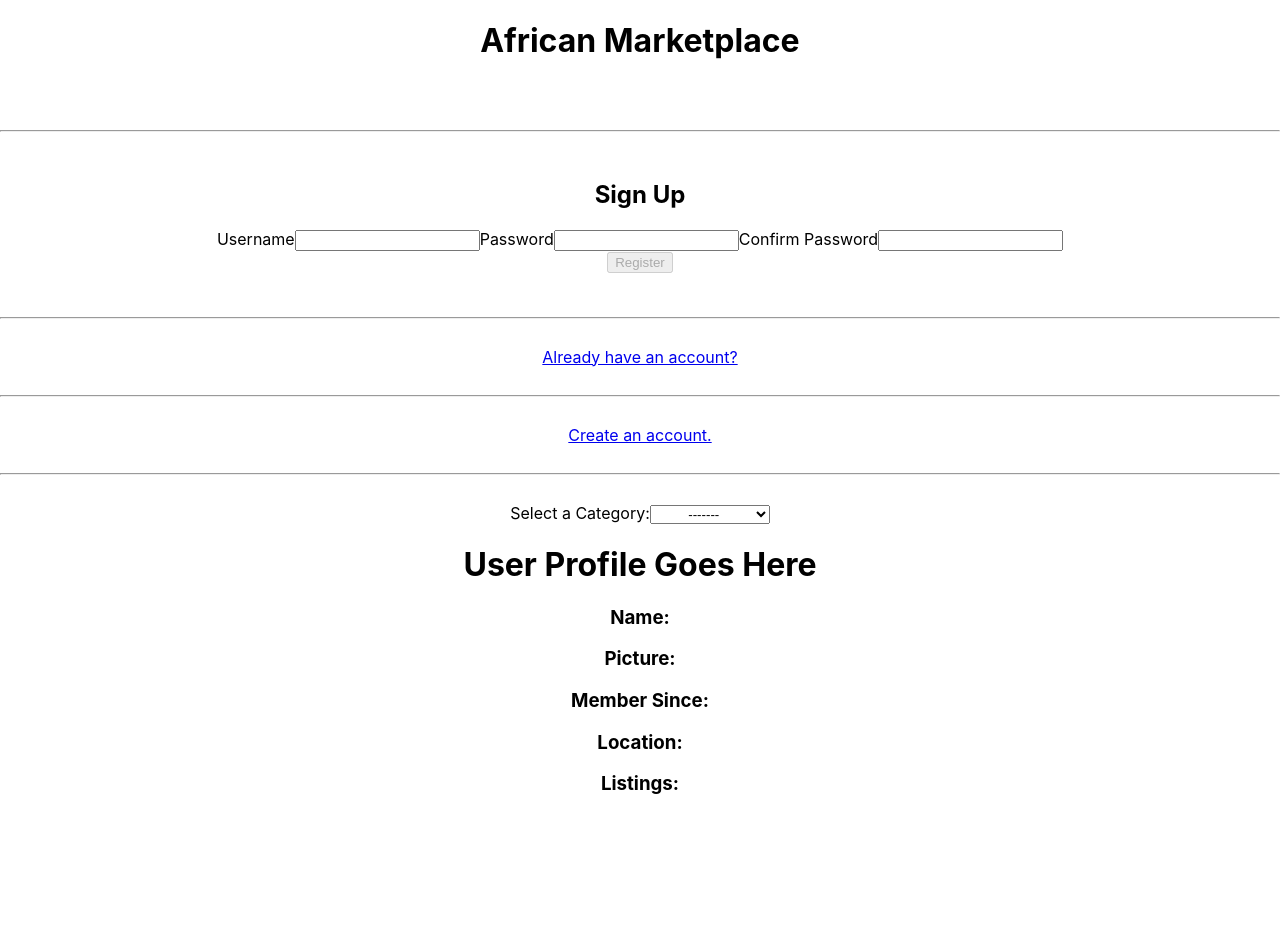
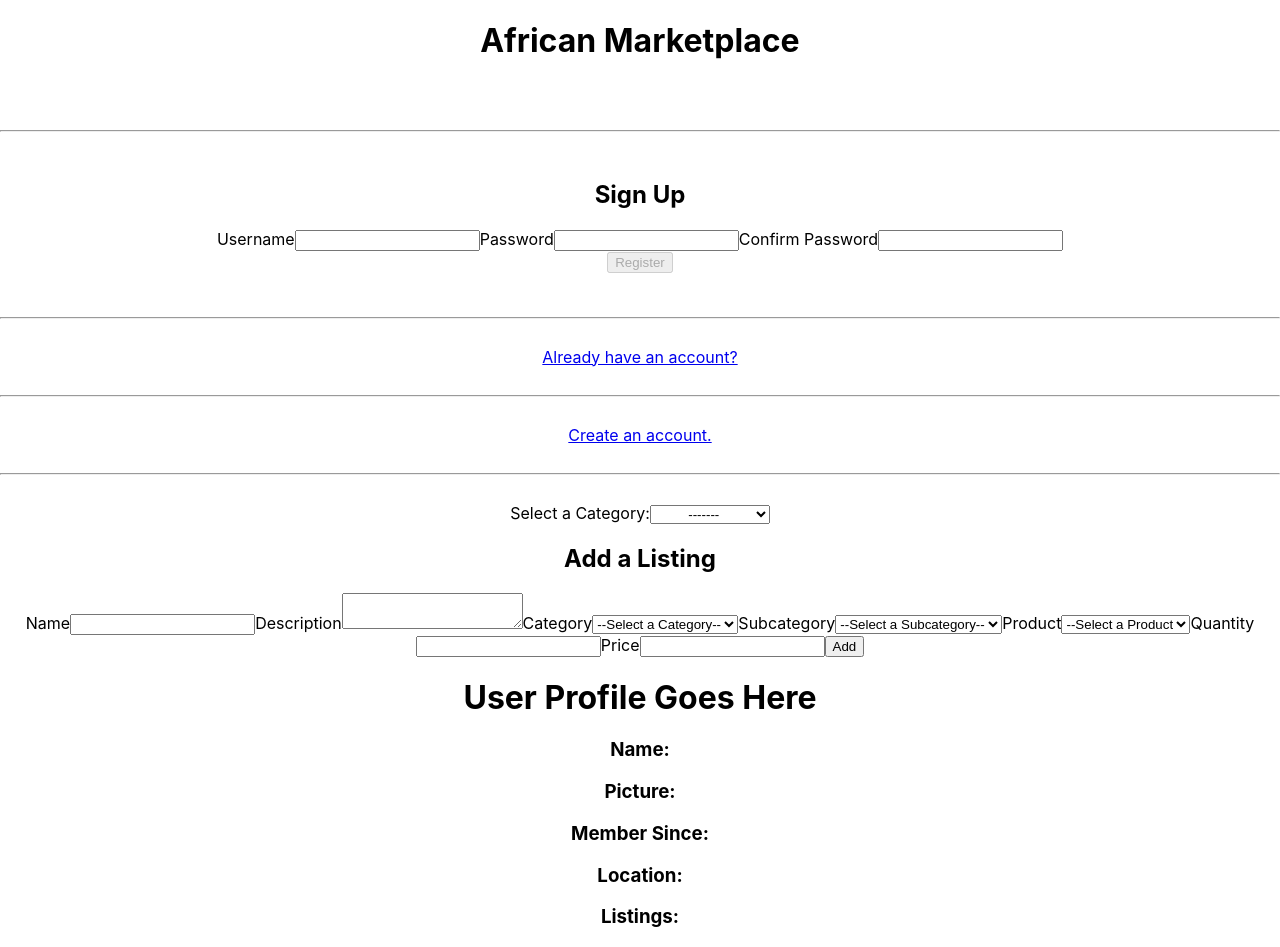
Before and after one commit to African-Marketplace-729/frontend, a React (Create React App) app: page / in a window 1280 px wide. Before the commit the page ends 814 px from the top, so only its background shows below. Built offline with nearby package versions, Linux system fonts and the light colour scheme.

Commit message:
finished and tested form inputs for add listing

```diff
--- a/src/App.js
+++ b/src/App.js
@@ -4,6 +4,7 @@ import {PrivateRoute} from './utils/PrivateRoute';
 
 import Register from './components/Register';
 import Signin from './components/Signin';
+import AddListing from './components/AddListing'
 import UserProfile from './components/UserProfile';
 import PriceCheck from './components/PriceCheck';
 import './App.css';
@@ -34,6 +35,7 @@ function App() {
       {/* User Profile will live somewhere else. */}
       {/* But so it's visible, it is here        */}
       <PriceCheck />
+      <AddListing />
       <UserProfile />
 
     </div>
--- a/src/components/AddListing.js
+++ b/src/components/AddListing.js
@@ -7,49 +7,102 @@ import {
 
 const initialValues = {
   name: "",
+  description: "",
   category: "",
   subcategory: "",
+  quantity: null,
   price: null,
 };
 
 export default function AddListing() {
   const [values, setValues] = useState(initialValues);
 
+  const onChange = e => {
+    const { name, value } = e.target;
+    setValues({
+      ...values,
+      [name]: value,
+    });
+  };
+
+  const onSubmit = e => {
+    e.preventDefault();
+  };
+
   return (
-    <form>
+    <form onSubmit={onSubmit}>
       <h2>Add a Listing</h2>
       <label htmlFor="name">
         Name
-        <input type="text" name="name" />
+        <input type="text" name="name" onChange={onChange} />
+      </label>
+      <label htmlFor="description">
+        Description
+        <textarea
+          name="description"
+          value={values.description}
+          onChange={onChange}
+        />
       </label>
       <label htmlFor="category">
         Category
-        <select name="category" value={values.category}>
+        <select name="category" value={values.category} onChange={onChange}>
           <option value="">--Select a Category--</option>
           {SAUTI_PRODUCT_CATEGORIES.map(item => {
-            return <option value={item.category}>{item.category}</option>;
+            return <option value={item}>{item}</option>;
           })}
         </select>
       </label>
       <label htmlFor="subcategory">
         Subcategory
-        <option value="">--Select a Subcategory--</option>
-        {SAUTI_PRODUCT_SUBCATEGORIES.map(item => {
-          if (item.category === values.category)
-            return <option value={item.subcategory}>{item.subcategory}</option>;
-          return null;
-        })}
+        <select
+          name="subcategory"
+          value={values.subcategory}
+          onChange={onChange}
+        >
+          <option value="">--Select a Subcategory--</option>
+          {SAUTI_PRODUCT_SUBCATEGORIES.map(item => {
+            if (item.category === values.category)
+              return (
+                <option value={item.subcategory}>{item.subcategory}</option>
+              );
+            return null;
+          })}
+        </select>
       </label>
       <label htmlFor="product">
-        <select name="product">
+        Product
+        <select name="product" value={values.product} onChange={onChange}>
           <option value="">--Select a Product</option>
           {SAUTI_PRODUCTS.map(item => {
-            if (item.subcategory === values.subcategory)
+            if (
+              item.category === values.category &&
+              item.subcategory === values.subcategory
+            )
               return <option value={item.product}>{item.product}</option>;
             return null;
           })}
         </select>
       </label>
+      <label htmlFor="quantity">
+        Quantity
+        <input
+          type="number"
+          value={values.quantity}
+          onChange={onChange}
+          name="quantity"
+        />
+      </label>
+      <label htmlFor="price">
+        Price
+        <input
+          type="number"
+          values={values.number}
+          name="price"
+          onChange={onChange}
+        />
+      </label>
+      <button>Add</button>
     </form>
   );
 }
```
